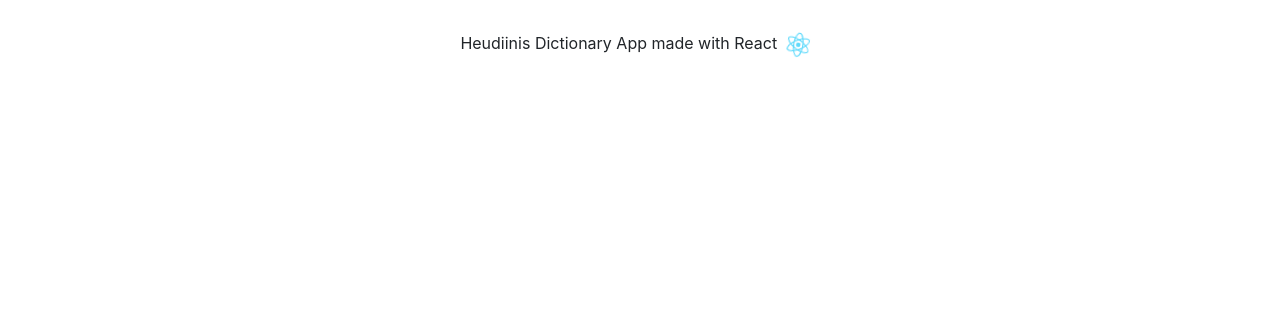
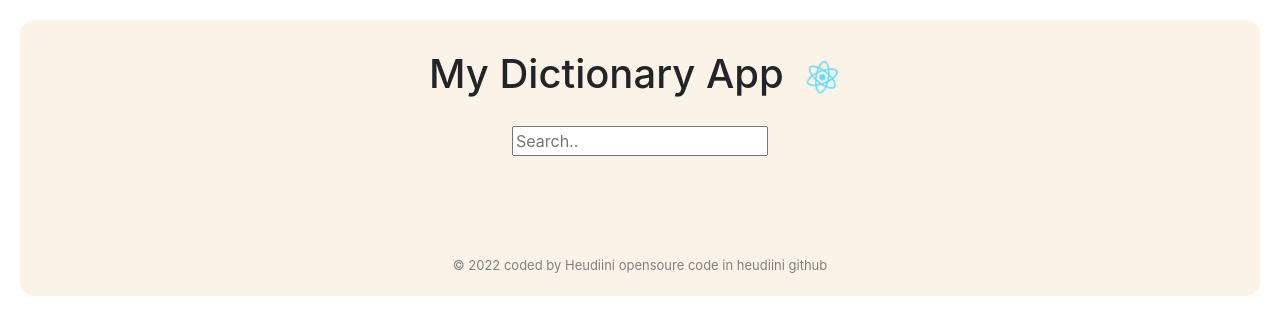
Before and after one commit to Heudiini/Ask-me-App, a React (Create React App) app: page / in a window 1280 px wide. Shown: the top 334 px of the page. Built offline with nearby package versions, Linux system fonts and the light colour scheme.

Commit message:
search button works

```diff
--- a/src/App.css
+++ b/src/App.css
@@ -1,10 +1,21 @@
 .App {
   text-align: center;
-  padding: 30px;
+  padding: 20px;
+  margin: 20px;
+  background-color: rgb(251, 243, 232);
+  border-radius: 15px;
+}
+h1 {
+  padding: 10px 0 20px 0;
+}
+footer {
+  color: grey;
+  font-size: small;
+  margin-top: 100px;
 }
 
 .App-logo {
-  height: 30px;
+  height: 40px;
   pointer-events: none;
 }
 
--- a/src/App.js
+++ b/src/App.js
@@ -1,14 +1,20 @@
 import logo from "./logo.svg";
 import "./App.css";
+import Dictionary from "./Dictionary";
 
 function App() {
   return (
     <div className="App">
-      <header className="App-header">
-        {" "}
-        Heudiinis Dictionary App made with React
-        <img src={logo} className="App-logo" alt="logo" />
-      </header>
+      <div className="container">
+        <header className="App-header">
+          {" "}
+          <h1>
+            My Dictionary App <img src={logo} className="App-logo" alt="logo" />
+          </h1>
+          <Dictionary />
+        </header>
+        <footer>© 2022 coded by Heudiini opensoure code in heudiini github</footer>
+      </div>
     </div>
   );
 }
--- /dev/null
+++ b/src/Dictionary.js
@@ -0,0 +1,22 @@
+import React, { useState } from "react";
+
+import "./css/dictionary.css";
+
+export default function Dictionary() {
+  let [keyword, setKeyword] = useState("");
+
+  function search(event) {
+    event.preventDefault();
+    alert(`Searching for ${keyword}`);
+  }
+  function handleKeywordChange(event) {
+    setKeyword(event.target.value);
+  }
+  return (
+    <div className="dictionary">
+      <form onSubmit={search}>
+        <input type="Search" placeholder="Search.." onChange={handleKeywordChange} />
+      </form>
+    </div>
+  );
+}
--- /dev/null
+++ b/src/css/dictionary.css
@@ -0,0 +1,5 @@
+.dictionary {
+  text-align: center;
+
+  border-radius: 15px;
+}
```
